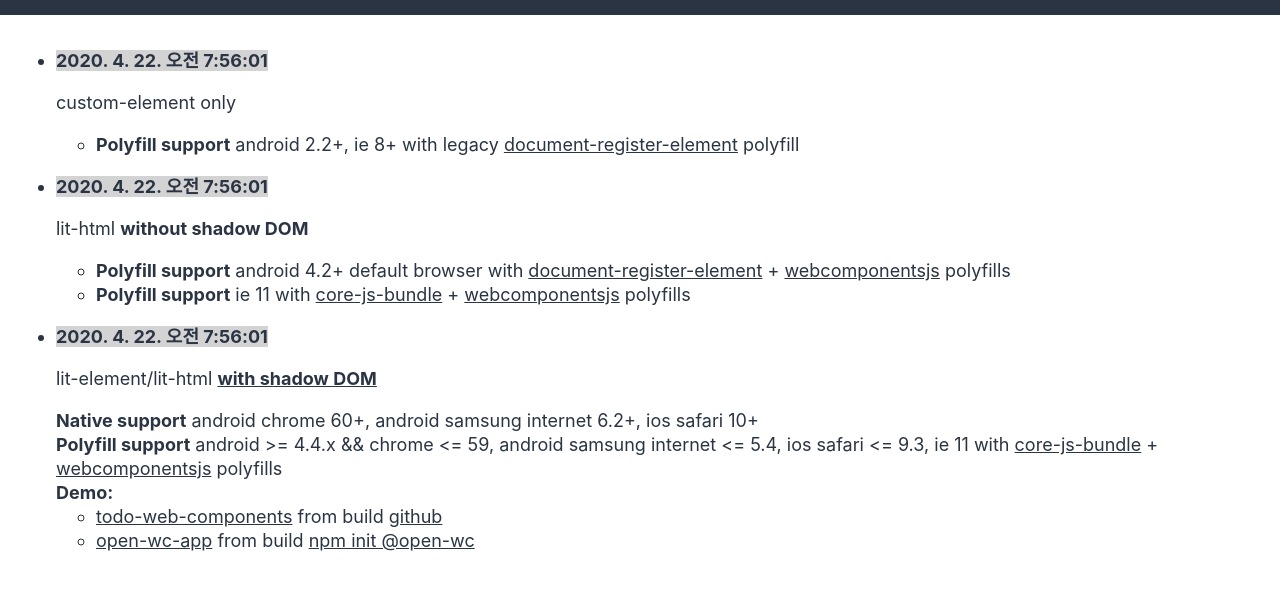
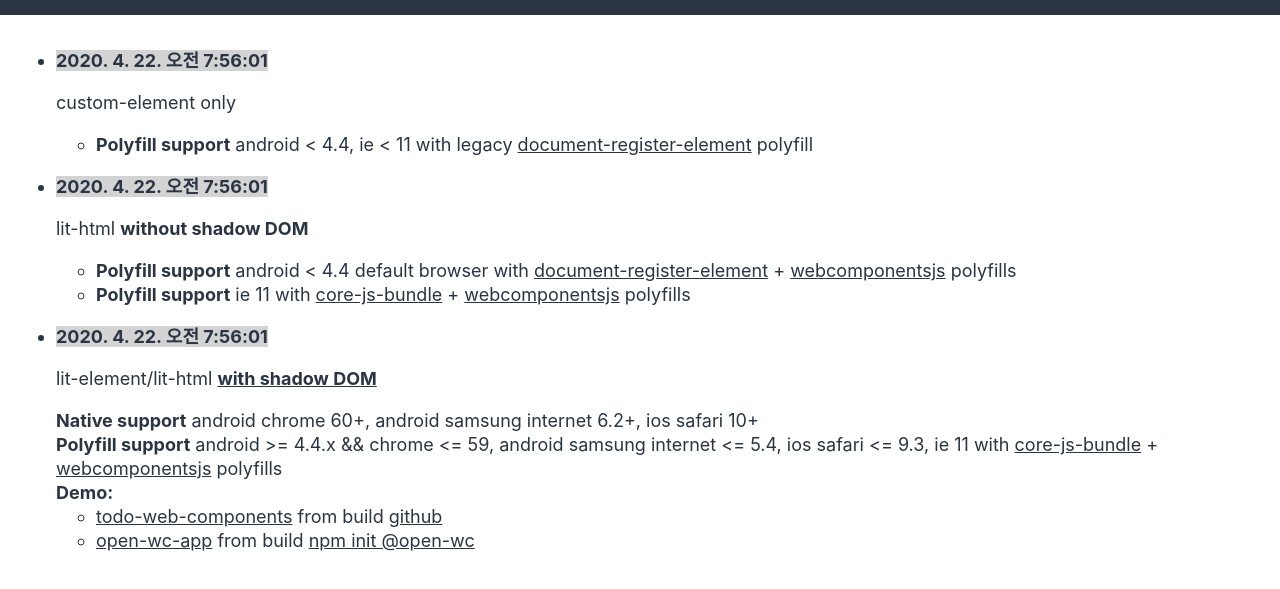
Before and after one commit to qpitlove/lit-element-webpack-start-kit, a website built with webpack: page public/index.html in a window 1280 px wide. Shown: the part 83-672 px from the top of the page. Built offline with nearby package versions, Linux system fonts and the light colour scheme.

Commit message:
docs: update index.html

```diff
--- a/public/index.html
+++ b/public/index.html
@@ -34,7 +34,7 @@
           <p><strong style="background-color:lightgray"><current-time locale="ko-KR">current-time loading...</current-time></strong></p>
           <p>custom-element only</p>
           <ul>
-            <li><strong>Polyfill support</strong> android 2.2+, ie 8+ with legacy <a href="https://github.com/WebReflection/document-register-element#tested-on" target="_blank">document-register-element</a> polyfill</li>
+            <li><strong>Polyfill support</strong> android < 4.4, ie < 11 with legacy <a href="https://github.com/WebReflection/document-register-element#tested-on" target="_blank">document-register-element</a> polyfill</li>
           </ul>
         </li>
         <li>
@@ -42,7 +42,7 @@
           <p>lit-html <strong>without shadow DOM</strong></p>
           <ul>
             <li><strong>Polyfill support</strong>
-              android 4.2+ default browser with
+              android < 4.4 default browser with
               <a href="https://github.com/WebReflection/document-register-element#tested-on" target="_blank">document-register-element</a> +
               <a href="https://github.com/webcomponents/polyfills/tree/master/packages/webcomponentsjs" target="_blank">webcomponentsjs</a> polyfills</li>
             <li>
```
